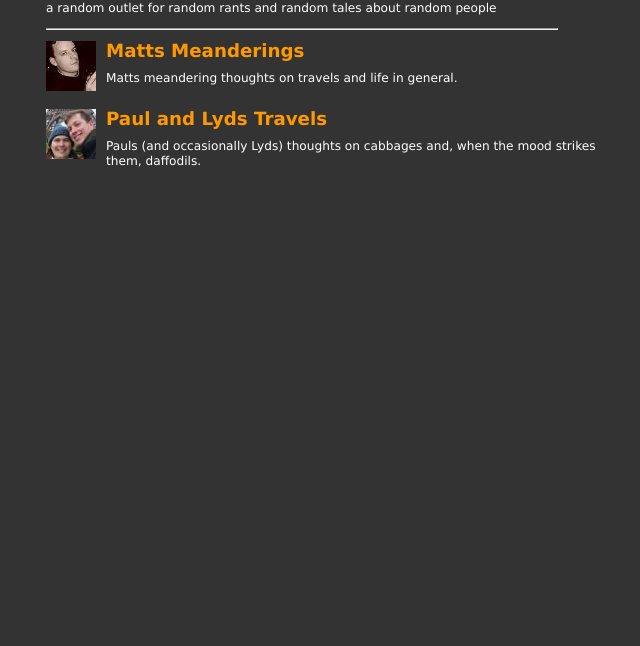
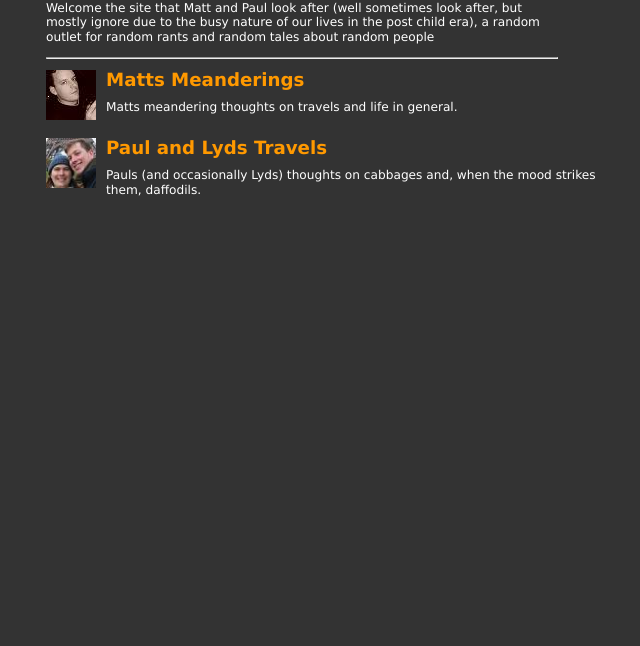
Before and after one commit to bigfish1900/oneroundpebble.com, a plain HTML site: page index.html in a window 1280 px wide. Shown: the part 154-800 px from the top of the page, without its empty margins (338-978 px from the left). Drawn offline with Linux system fonts and the light colour scheme.

Commit message:
Updated home

```diff
--- a/index.html
+++ b/index.html
@@ -10,7 +10,7 @@
 	<BODY>
 		<H1>OneRoundPebble.com</H1>
 		<p id="tagline">
-			a random outlet for random rants and random tales about random people
+			Welcome the site that Matt and Paul look after (well sometimes look after, but mostly ignore due to the busy nature of our lives in the post child era), a random outlet for random rants and random tales about random people
 		</p>
 		<HR/>
 
```
Also changed, not shown: 1 other file.
